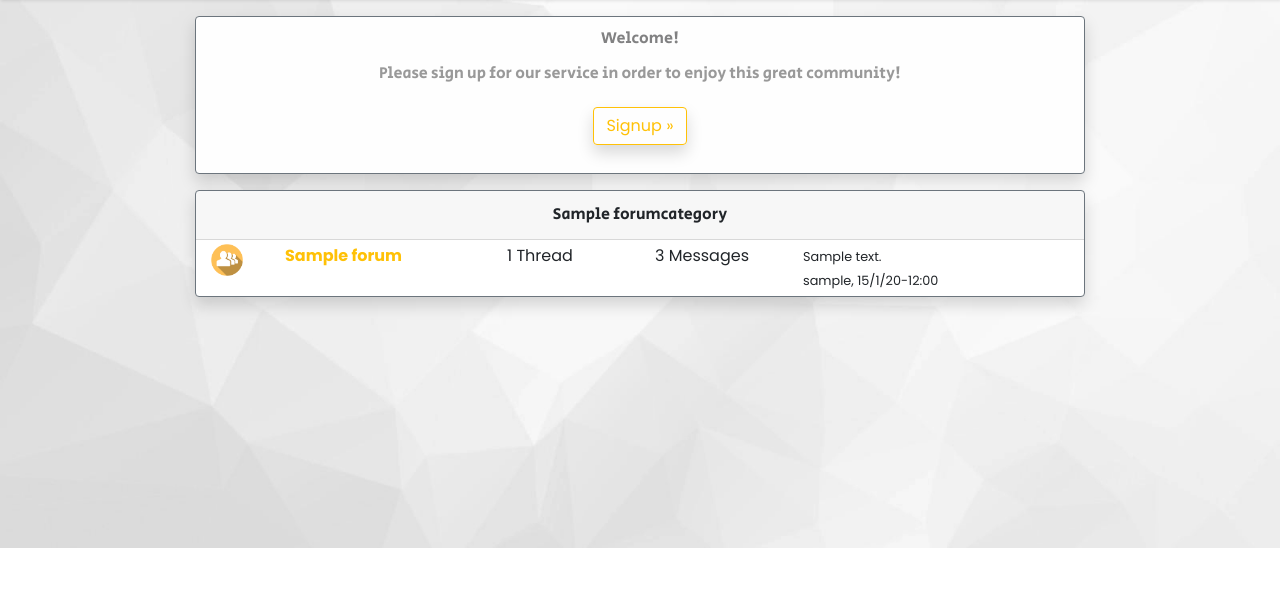
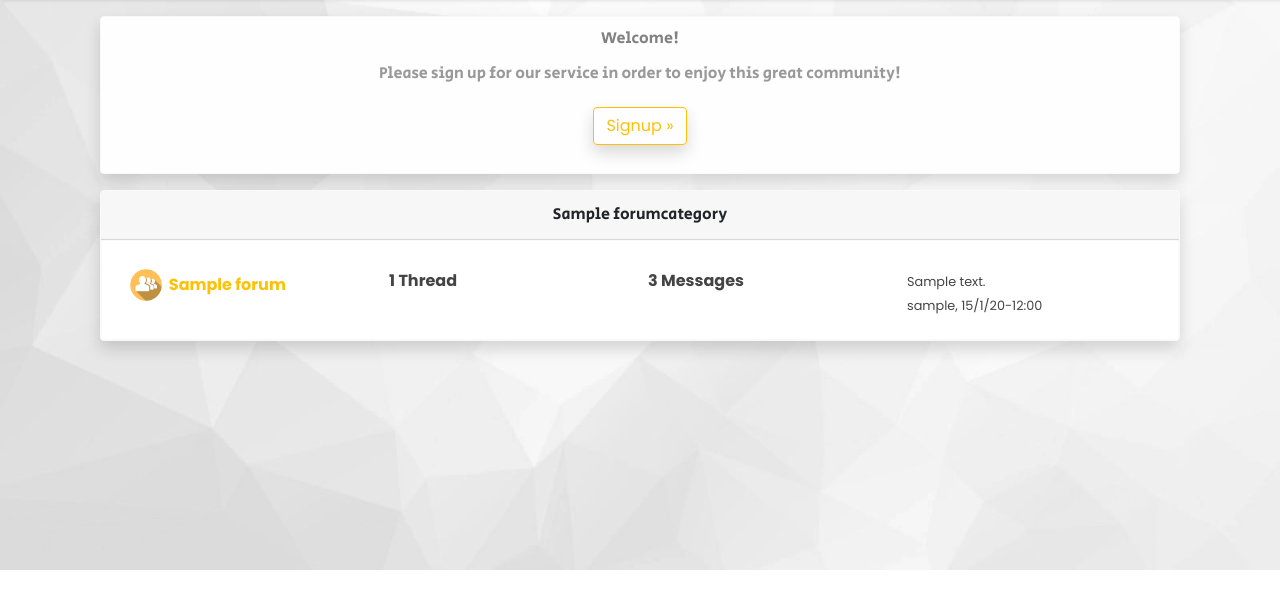
Before and after one commit to ankuspidy/My-Django-Forum-System, a Django app: page / in a window 1280 px wide. Shown: the part 68-665 px from the top of the page. Run offline with Django 3.2, Linux system fonts and the light colour scheme; tables that the repository leaves empty hold one stand-in row (values such as "Sample post"); some libraries are stand-ins or nearby versions.

Commit message:
Big Update

```diff
--- a/forum/static/forum/css/main.css
+++ b/forum/static/forum/css/main.css
@@ -1,6 +1,6 @@
-/*
-    DEMO STYLE
-*/
+
+
+
 
 @import "https://fonts.googleapis.com/css?family=Poppins:300,400,500,600,700";
 body {
@@ -11,10 +11,10 @@ body {
     background-size: cover; /* Resize the background image to cover the entire container */
 }
 
-
+/*
 .forum{
     font-size: 100px;
-}
+}*/
 
 p {
     font-family: 'Poppins', sans-serif;
@@ -83,7 +83,7 @@ span {
 }
 /********************
 Posts
-*********************/
+********************/
 
 .article-text {
     text-align: left;
@@ -148,7 +148,7 @@ a.article:hover {
 
 /* ---------------------------------------------------
     CONTENT STYLE
------------------------------------------------------ */
+-----------------------------------------------------
 
 #content {
     width: 50%;
@@ -159,8 +159,19 @@ a.article:hover {
 
 /* ---------------------------------------------------
     MEDIAQUERIES
------------------------------------------------------ */
+-----------------------------------------------------
 @viewport {
     width: device-width ;
     zoom: 1.0 ;
   }
+  */
+
+  @media screen and (min-width: 800px) {
+    .col-center {
+      width: 100%
+    }
+
+    .double-column {
+      flex: 2
+    }
+  }
--- a/forum/static/forum/css/simple-sidebar.css
+++ b/forum/static/forum/css/simple-sidebar.css
@@ -35,7 +35,7 @@ body {
 }
 
 
-@media (min-width: 768px) {
+@media (min-width: 550px) {
 #sidebar-wrapper {
   margin-left: 10;
 }
--- /dev/null
+++ b/forum/static/forum/css/table.css
@@ -0,0 +1,39 @@
+.row {
+  display: flex;
+  flex-direction: row;
+  flex-wrap: wrap;
+  width: 100%;
+}
+
+.column {
+  display: flex;
+  flex-direction: column;
+  flex-basis: 100%;
+  text-align: left;
+}
+
+.white-column {
+  background-color: white;
+  height: 50px;
+}
+
+.forum-column {
+  background-color: white;
+  height: 100%;
+}
+
+.double-column {
+  display: flex;
+  flex-direction: column;
+  flex-basis: 100%;
+}
+
+@media screen and (min-width: 800px) {
+  .column {
+    flex: 1
+  }
+
+  .double-column {
+    flex: 2
+  }
+}
--- a/forum/templates/forum/base.html
+++ b/forum/templates/forum/base.html
@@ -29,8 +29,11 @@
   <!-- Bootstrap core CSS -->
   <link rel="stylesheet" href="{% static 'forum/vendor/bootstrap/css/bootstrap.min.css' %}">
   <!-- Custom CSS -->
-  <link rel="stylesheet" href="{% static 'forum/css/simple-sidebar.css' %}">
-  <link rel="stylesheet" href="{% static 'forum/css/main.css' %}">
+  <link rel="stylesheet" href="{% static '/forum/css/table.css' %}">
+  <link rel="stylesheet" href="{% static '/forum/css/simple-sidebar.css' %}">
+  <link rel="stylesheet" href="{% static '/forum/css/main.css' %}">
+
+
 
 </head>
 
@@ -166,14 +169,19 @@
 
         </p>
         <div class="container">
-          <div class="row">
-            <div class="col-1"></div>
-            <div class="col-10">
+          <div class="row-1">
+            <div class="col-side"></div>
+            <div class="col-center">
               {% block content %}{% endblock %}
             </div>
-            <div class="col-1"></div>
+            <div class="col-side"></div>
           </div>
         </div>
+
+
+
+
+
 
       </div>
     </div>
--- a/forum/templates/forum/home.html
+++ b/forum/templates/forum/home.html
@@ -3,11 +3,9 @@
 {% block content%}
 
 <div class="container-fluid">
-  <div class="jumbotron alert alert-light border border-secondary shadow">
+  <div class="jumbotron alert alert-light border border-light shadow">
     {% if user.is_authenticated %}
     <h5 class="article-text text-center text-justify text-sm-center">Welcome {{ user.username }}!</h5>
-
-
     {% else %}
     <h4 class="article-text text-center">Welcome!</h4>
     <p class="article-text p-1 text-center">Please sign up for our service in order to enjoy this great community!</p>
@@ -16,64 +14,62 @@
     {% endif %}
   </div>
 
-
   {% for category in forum_category %}
 
-
-  <div class="card border-secondary col-mb-ml-auto pb-auto shadow">
+  <div class="card border-light col-mb-ml-auto pb-auto shadow">
     <div class="card-header">
 
       <div class="article article-text text-center">
         {{ category.name }}
       </div>
-
-
     </div>
 
-
     {% for forum in category.forums.all %}
-    <div class="container mb-1 mt-1  ">
-      <div class="row ">
-          <div class="col-md-1">
-              <img src="{% static 'forum/images/forum.png' %}" width="32px" height="32px" alt="">
+    <div align="center" class="card-body border border-light">
+      <div class='row article-title font-weight-bold '>
+        <div class='column'>
+          <div class='white-column ml-2 mt-2'>
+            <span><img src="{% static 'forum/images/forum.png' %}" width="32px" height="32px"></span>
+            <span>
+              &nbsp;<a class="article-title text-warning font-weight-bold"
+                href="{% url 'forum:forums-list' forum.name %}">{{ forum }}</a>
+            </span>
           </div>
-        <div class="col-3">
-
-          <a class="article-title text-warning font-weight-bold" href="{% url 'forum:forums-list' forum.name %}">{{ forum }}</a>
         </div>
         {% for forum_name, details in forum_details.items %}
-
         {% if forum_name == forum.name %}
-          <div class="col-2 ">
+        <div class='column'>
+          <div class='white-column ml-2 mt-2'>
             {{ details.0 }} Thread{{ details.0|pluralize}}
           </div>
-          <div class="col-2">
+        </div>
+        <div class='column'>
+          <div class='white-column ml-2 mt-2'>
             {{ details.1 }} Message{{ details.1|pluralize}}
           </div>
-          <div class="col-3">
-
+        </div>
+        <div class='column'>
+          <div class='double-column'>
+            <div class='white-column ml-2 mt-2'>
               <small class="text-sm-center">{{ details.2.message_body }}</small>
               {% if details.2 != "None" %}
               <br>
               <small class="text-sm-center">{{ details.2.author }}, {{ details.2.datetime|date:"j/n/y-H:i" }}</small>
+
               {% endif %}
             </div>
 
+          </div>
+
+        </div>
         {% endif %}
 
         {% endfor %}
       </div>
     </div>
-
-
-
-
     {% endfor %}
   </div>
-
   <div class="pb-3 pr-3"></div>
   {% endfor %}
 </div>
-
-
 {% endblock content%}
--- a/forum/templates/forum/post_detail.html
+++ b/forum/templates/forum/post_detail.html
@@ -165,11 +165,7 @@
 
                                 <div class="card mb-3">
                                     <div class="row no-gutters">
-                                        <div class="col-0 bg-warning">
-                                            <!-- <img src="..." class="card-img" alt="..."> -->
-                                            <div>&nbsp;</div>
 
-                                        </div>
                                         <div class="col-md-8">
                                             <div class="card-body">
 
--- a/forum/views.py
+++ b/forum/views.py
@@ -199,12 +199,14 @@ class ForumPostCreateView(LoginRequiredMixin, TemplateView):
                 result_redirect = redirect('forum:post-detail', kwargs['forum'], kwargs['pk'])
 
             else:
-                # is_closed = False
-                # if 'closed' in request.POST:
-                #     is_closed = True
+                is_closed = False
+                print(request.POST)
+                # dev('on') - prod('True')
+                if 'closed' in request.POST and request.POST['closed'] == 'on' or True:
+                    is_closed = True
 
                 new_post = MainTopic.objects.create(author=self.request.user, datetime=date_time.now(),announcement=request.POST['announcement'], \
-                                                    closed=request.POST['closed'], title=request.POST['title'], message_body=request.POST['message_body'], \
+                                                    closed=is_closed, title=request.POST['title'], message_body=request.POST['message_body'], \
                                                     forum=Forum.objects.all().filter(name=kwargs['forum']).first())
                 result_redirect = redirect('forum:forum-board', kwargs['forum'])
 
```
Also changed, not shown: chat/templates/chat/chat_list_window.html (+5 -3 lines), chat/templates/chat/chat_window.html (+6 -2 lines), forum/templates/forum/forum.html (+46 -53 lines), README.md, chat/migrations/0001_initial.py, forum/migrations/0001_initial.py, 1 other file. Lines whose indentation alone changed are shown as unchanged.
